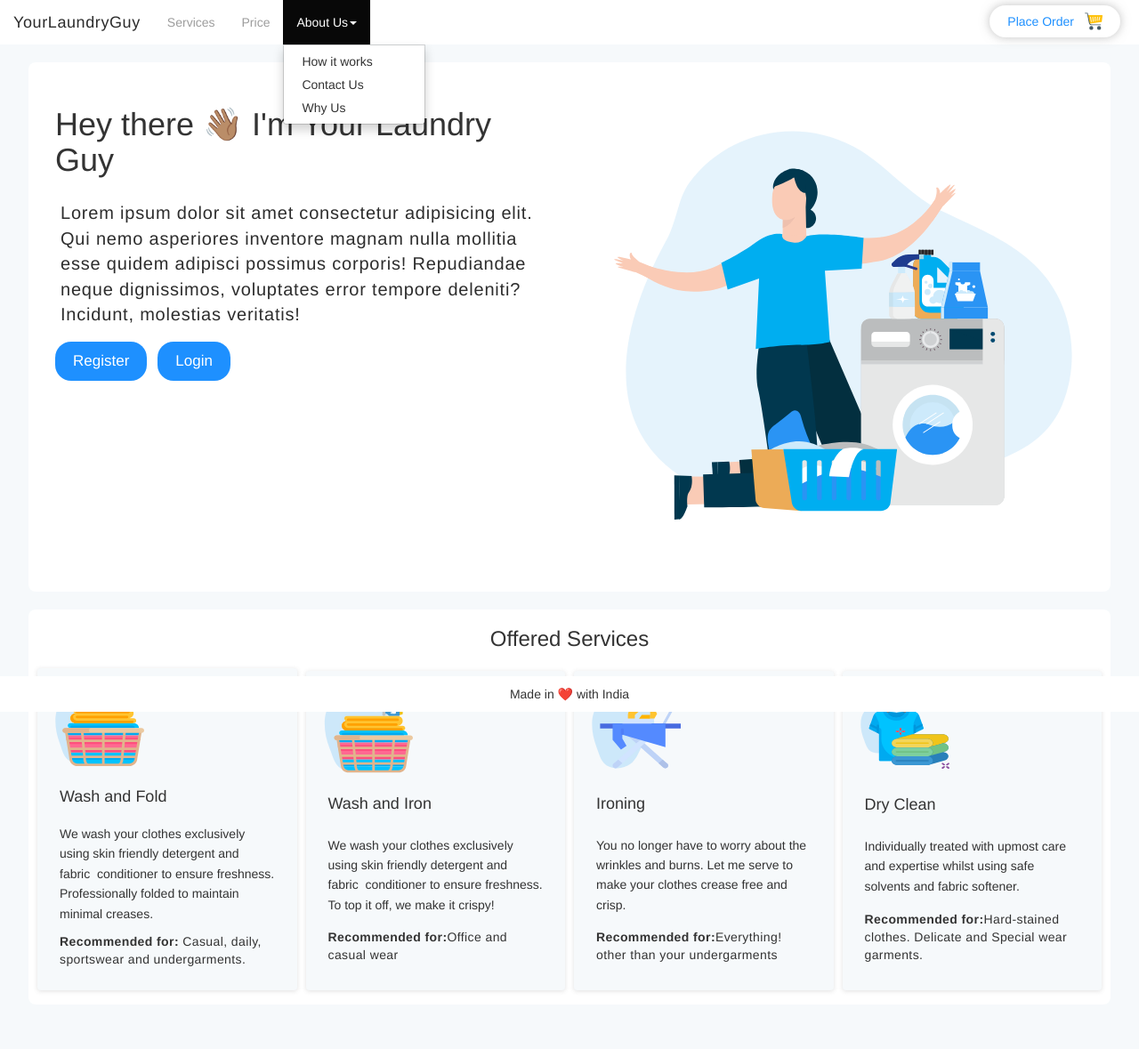
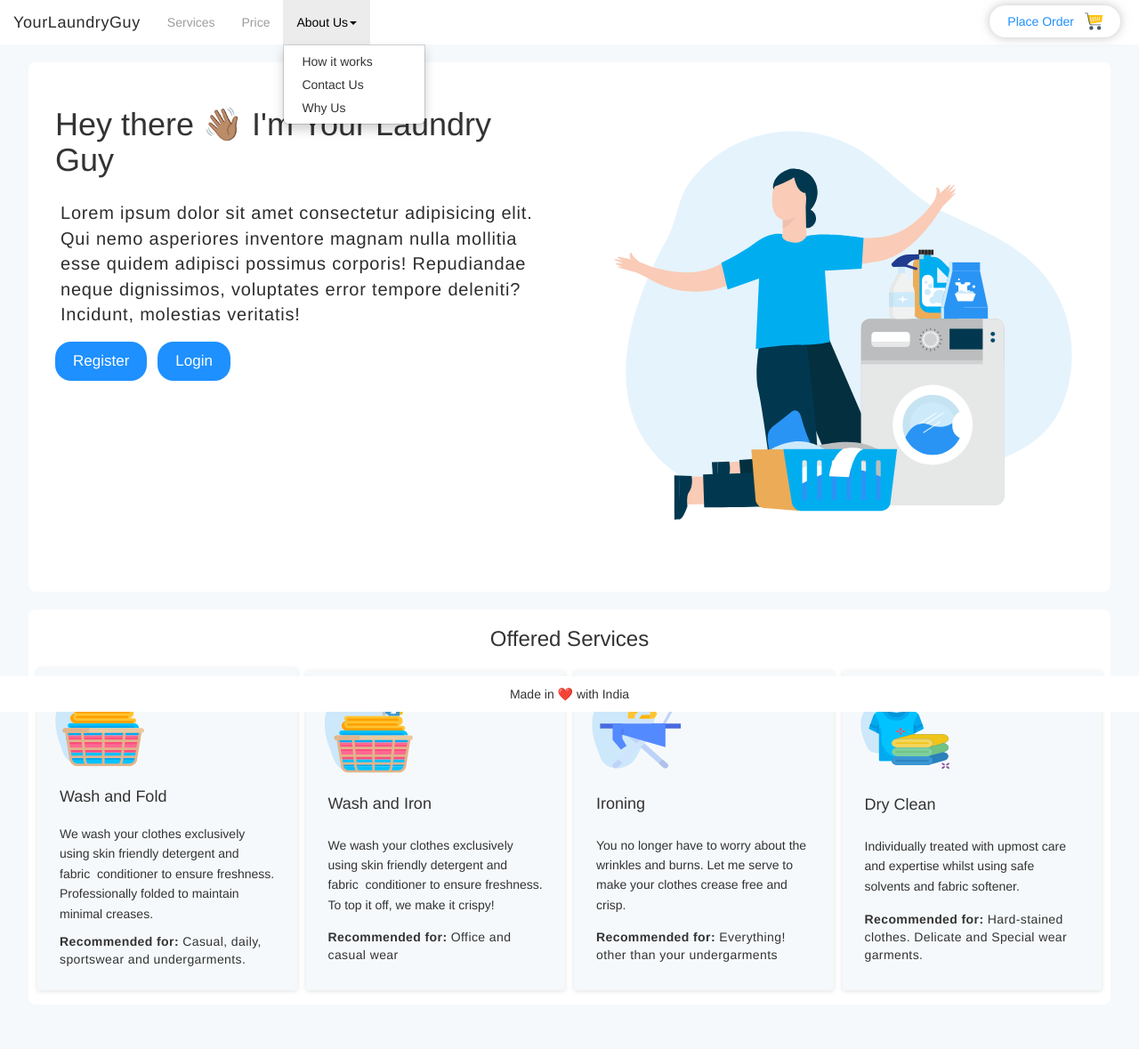
Before and after one commit to paik1/YourLaundryGuy, a Django app: page /home/ in a window 1280 px wide, after a click on "About Us". Shown: the whole page at 89% size. Run offline with Django 3.2, Linux system fonts and the light colour scheme; some libraries are stand-ins or nearby versions.

Commit message:
Fixed the design issue

```diff
--- a/yourlaundryguy/orders_app/templates/home.html
+++ b/yourlaundryguy/orders_app/templates/home.html
@@ -74,7 +74,7 @@
 </main>
 
 
-<div class="service-div">
+<div id="service" class="service-div">
   <h3 align="center">Offered Services</h3>
   <section class="card-container">
     <article class="card">
@@ -110,7 +110,7 @@
         conditioner to ensure freshness.
         To top it off, we make it crispy!
       </main>
-      <span class="service-rec"><b>Recommended for:</b>Office and casual wear
+      <span class="service-rec"><b>Recommended for:</b> Office and casual wear
         </span>
   </article>
   <article class="card">
@@ -124,7 +124,7 @@
         You no longer have to worry about the wrinkles and burns.
         Let me serve to make your clothes crease free and crisp.
       </main>
-      <span class="service-rec"><b>Recommended for:</b>Everything! other than your undergarments
+      <span class="service-rec"><b>Recommended for:</b> Everything! other than your undergarments
       </span>
   </article>
   <article class="card">
@@ -138,7 +138,7 @@
       <main class="card__description">Individually treated with upmost care and expertise
         whilst using safe solvents and fabric softener.
       </main>
-      <span class="service-rec"><b>Recommended for:</b>Hard-stained clothes. Delicate and Special wear garments.
+      <span class="service-rec"><b>Recommended for:</b> Hard-stained clothes. Delicate and Special wear garments.
       </span>
   </article>
 </section>
--- a/yourlaundryguy/static/css/auth.css
+++ b/yourlaundryguy/static/css/auth.css
@@ -9,10 +9,10 @@
 }
 
 .auth-banner > img {
-  /* object-fit: cover; */
+  object-fit: cover;
   height: 100%;
   width: 100%;
-  opacity: 0.3;
+  opacity: 0.5;
 }
 
 .auth-user {
@@ -61,7 +61,8 @@
   color: red;
 }
 
-.forgot-password, .new-register-span {
+.forgot-password,
+.new-register-span {
   float: right;
   margin-top: 10px;
   font-weight: 500;
--- a/yourlaundryguy/static/css/base.css
+++ b/yourlaundryguy/static/css/base.css
@@ -18,7 +18,7 @@
   align-items: center;
 }
 
-.navbar-brand  > img {
+.navbar-brand > img {
   margin-right: 8px;
 }
 
@@ -26,7 +26,7 @@
   background: #333;
 }
 
-.nav-option-btn{
+.nav-option-btn {
   user-select: none;
 }
 
@@ -34,6 +34,18 @@
   color: #2b2b2b !important;
   transform: scale(1.1) !important;
   transition: transform 0.2s ease-out;
+}
+
+.nav-option-btn:focus,
+.navbar-inverse .navbar-nav > .open > a,
+.navbar-inverse .navbar-nav > .open > a:focus,
+.navbar-inverse .navbar-nav > .open > a:hover {
+  background-color: #80808026 !important;
+  color: black !important;
+}
+
+.dropdown-menu {
+  border-radius: 6px;
 }
 
 .place-order-btn {
--- a/yourlaundryguy/templates/base.html
+++ b/yourlaundryguy/templates/base.html
@@ -52,7 +52,7 @@
         </div>
         <div class="collapse navbar-collapse" id="myNavbar">
           <ul class="nav navbar-nav">
-            <li><a class="nav-option-btn" href="#">Services</a></li>
+            <li><a class="nav-option-btn" href="#service">Services</a></li>
             <li><a class="nav-option-btn" href="#">Price</a></li>
             <li class="dropdown">
               <a
```
Also changed, not shown: yourlaundryguy/users_app/templates/register.html (+5 -6 lines), yourlaundryguy/users_app/templates/registration/login.html (+5 -6 lines), yourlaundryguy/static/images/pattern.svg (added), 1 other file.
